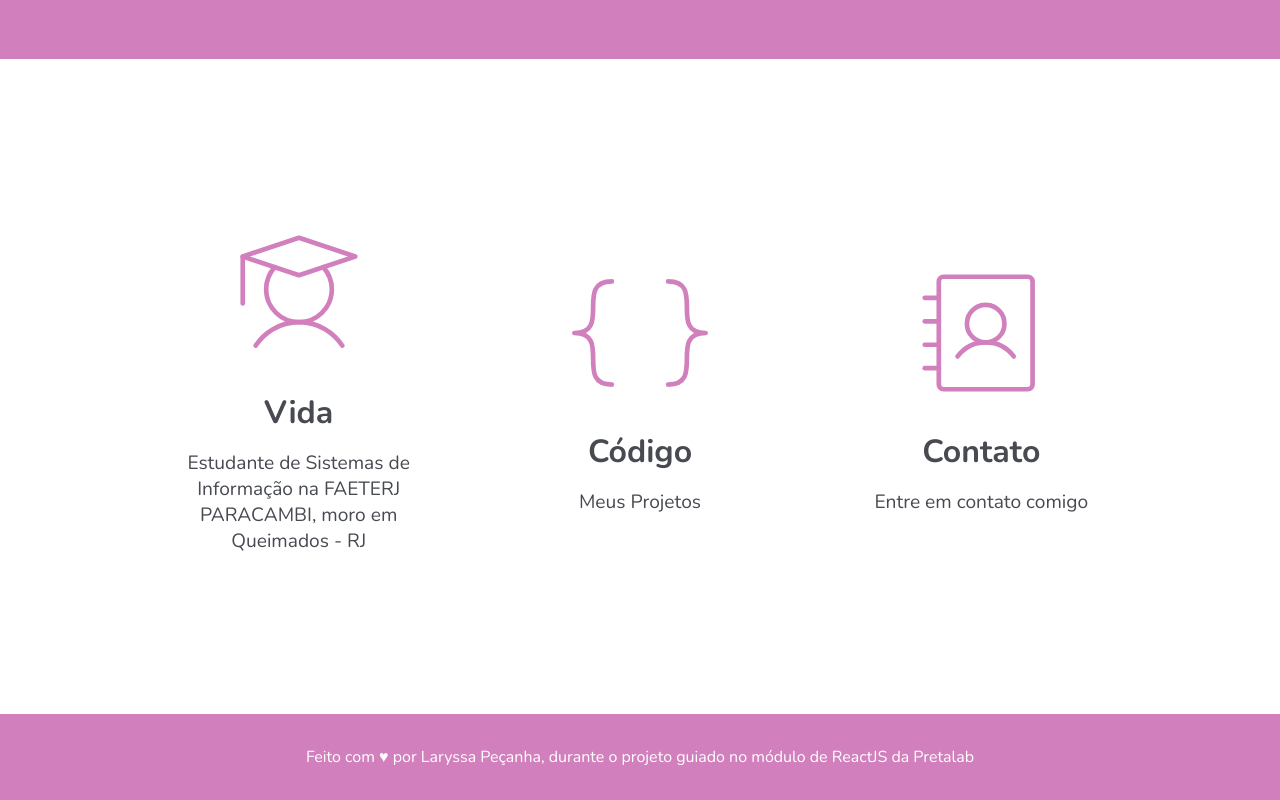
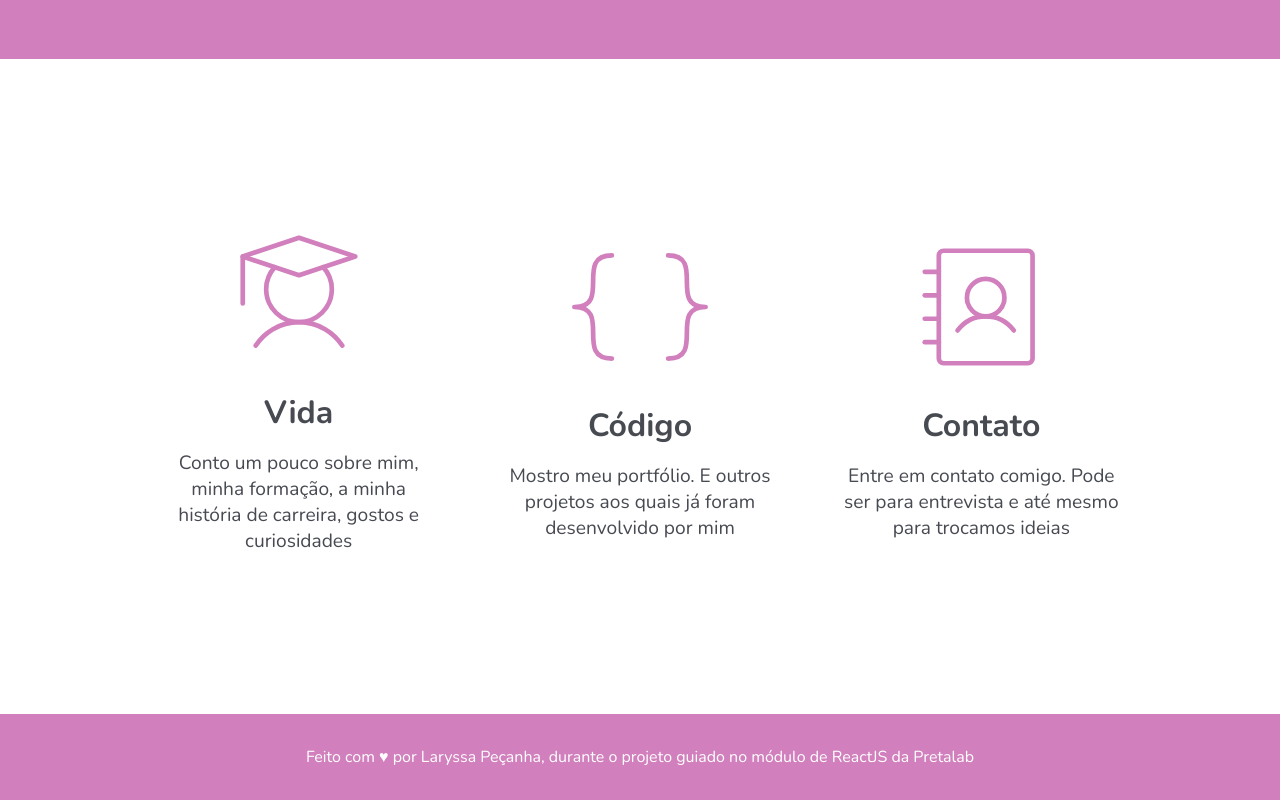
Before and after one commit to laryscampark/pretalab-react, a React (Vite) app in the folder projeto-final-laryssa/: page / in a window 1280 px wide. Shown: the part 713-1513 px from the top of the page. Built offline with nearby package versions, Linux system fonts and the light colour scheme; no server answers.

Commit message:
atualização da página sobre

```diff
--- a/projeto-final-laryssa/src/pages/Inicio.jsx
+++ b/projeto-final-laryssa/src/pages/Inicio.jsx
@@ -12,17 +12,17 @@ export function Inicio() {
                 <div className={styles.cardContainer}>
                     <Student size={150} color="#d180bd" weight="thin" />
                     <h2 className={styles.cardTitle}>Vida</h2>
-                    <p className={styles.cardText}>Estudante de Sistemas de Informação na FAETERJ PARACAMBI, moro em Queimados - RJ</p>
+                    <p className={styles.cardText}>Conto um pouco sobre mim, minha formação, a minha história de carreira, gostos e curiosidades</p>
                 </div>
                 <div className={styles.cardContainer}>
                     <BracketsCurly size={150} color="#d180bd" weight="thin" />
                     <h2 className={styles.cardTitle}>Código</h2>
-                    <p className={styles.cardText}>Meus Projetos</p>
+                    <p className={styles.cardText}>Mostro meu portfólio. E outros projetos aos quais já foram desenvolvido por mim</p>
                 </div>
                 <div className={styles.cardContainer}>
                     <AddressBook size={150} color="#d180bd" weight="thin" />
                     <h2 className={styles.cardTitle}>Contato</h2>
-                    <p className={styles.cardText}>Entre em contato comigo</p>
+                    <p className={styles.cardText}>Entre em contato comigo. Pode ser para entrevista e até mesmo para trocamos ideias</p>
                 </div>
             </div>
         </>
--- a/projeto-final-laryssa/src/pages/Sobre.jsx
+++ b/projeto-final-laryssa/src/pages/Sobre.jsx
@@ -11,7 +11,7 @@ export function Sobre() {
                 <img class={styles.bioImage} src={laryImg}/>
                 <div class={styles.bioContainer}>
                     <h2 class={styles.bioTitle}>Laryssa Peçanha, prazer!</h2>
-                    <p class={styles.bioText }>Sou queimadense, moro em Queimados, Rio de Janeiro, tenho 25 anos, sou apaixonada em tecnologia, moro com meus pais tenho 2 cachorros naomy e marley e outros dois de coração scooby e pedro scooby. Sou desenvolvedora em java. o e raça no mercado de tecnologia.
+                    <p class={styles.bioText }>Sou queimadense, moro em Queimados, Rio de Janeiro, tenho 25 anos, sou apaixonada em tecnologia, moro com meus pais tenho 2 cachorros naomy e marley e outros dois de coração scooby e pedro scooby. Sou desenvolvedora em java, atualmente estou como estágiaria na IBM.
                     </p>
                 </div>
             </div>
```
